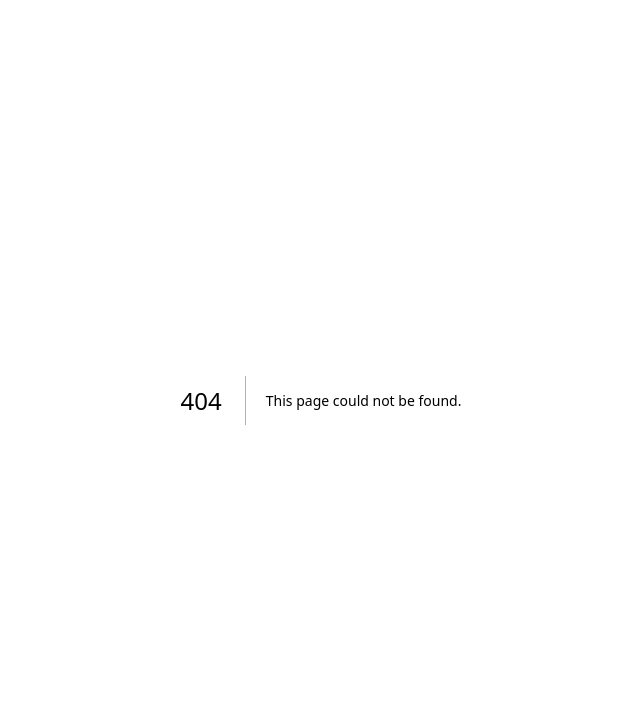
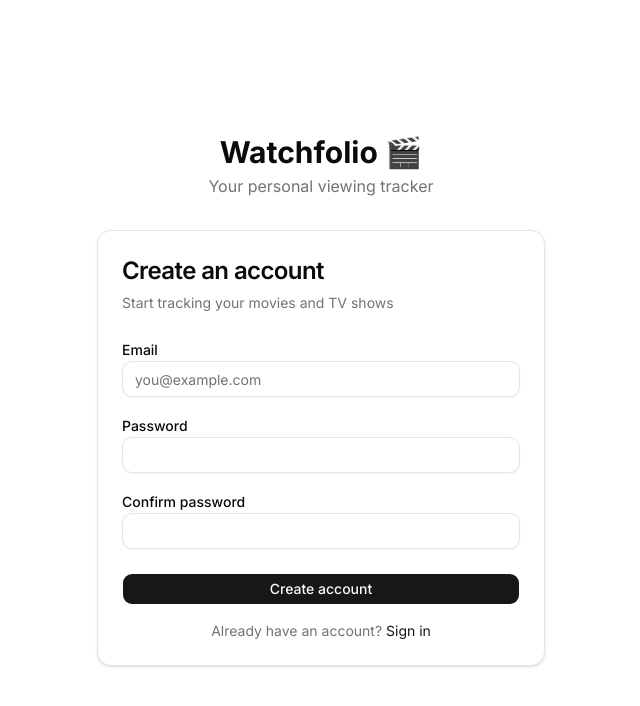
Before and after one commit to acristinaa/watchfolio, a Next.js app: page /signup in a window 1280 px wide. Before the commit this address had no page. Shown: the top 706 px of the page, without its empty margins (319-959 px from the left). Built offline with nearby package versions, Linux system fonts and the light colour scheme; no server answers.

Commit message:
WIP: Login and Signup pages.

```diff
--- /dev/null
+++ b/app/(auth)/login/page.tsx
@@ -0,0 +1,17 @@
+import { LoginForm } from "@/components/auth/loginForm";
+import type { Metadata } from "next";
+
+export const metadata: Metadata = {
+  title: "Sign In — Watchfolio",
+};
+
+export default function LoginPage() {
+  return (
+    <main className="flex min-h-screen flex-col items-center justify-center p-4">
+      <div className="mb-8 text-center">
+        <h1 className="text-3xl font-bold">Watchfolio</h1>
+      </div>
+      <LoginForm />
+    </main>
+  );
+}
--- /dev/null
+++ b/app/(auth)/signup/page.tsx
@@ -0,0 +1,20 @@
+import { SignupForm } from "@/components/auth/signupForm";
+import type { Metadata } from "next";
+
+export const metadata: Metadata = {
+  title: "Sign Up — Watchfolio",
+};
+
+export default function SignupPage() {
+  return (
+    <main className="flex min-h-screen flex-col items-center justify-center p-4">
+      <div className="mb-8 text-center">
+        <h1 className="text-3xl font-bold">Watchfolio 🎬</h1>
+        <p className="text-muted-foreground mt-1">
+          Your personal viewing tracker
+        </p>
+      </div>
+      <SignupForm />
+    </main>
+  );
+}
```
